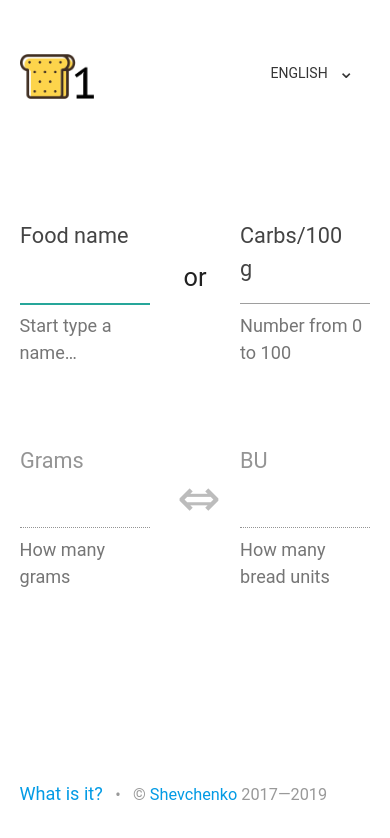
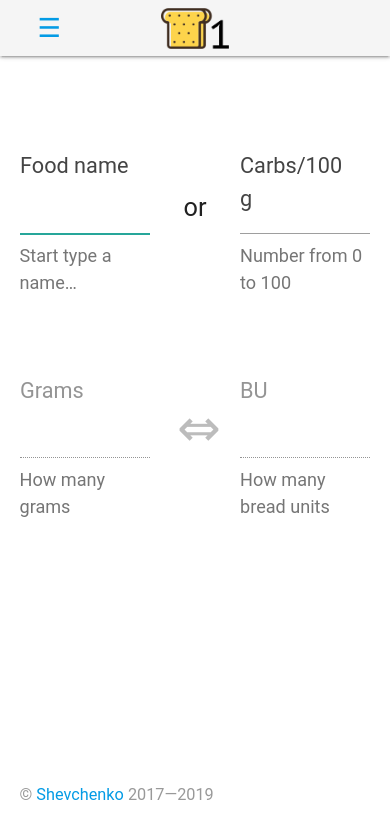
Before and after one commit to denisshevchenko/bread1.life, a plain HTML site: page index.html in a window 390 px wide. Drawn offline with Linux system fonts and the light colour scheme.

Commit message:
Navbar, with mobile version.

```diff
--- a/index.html
+++ b/index.html
@@ -11,7 +11,12 @@
       html { height: 100%; font-family: "PT Sans", "Roboto", "Lucida Grande", "Calibri", sans-serif; font-size: 1.13em; }
       body { display: flex; flex-direction: column; height: 100vh; }
 
-      header { padding-top: 3em; padding-bottom: 5em; }
+      header { padding-bottom: 5em; }
+      nav { background-color: whitesmoke; }
+      nav a { color: #039be5 !important; }
+      nav .brand-logo { margin-top: 0.31em !important; }
+      nav a.sidenav-trigger { font-size: 145% !important; }
+      .sidenav li > a { color: #039be5 !important; font-size: 93% !important; }
       main { flex: 1 0 auto; }
       footer { flex-shrink: 0; padding-bottom: 2em; }
 
@@ -25,14 +30,15 @@
       .form-v-separator { padding-top: 2em; }
       .or { font-size: 1.4em; margin-top: 1.7em; }
       .arr { font-size: 2.9em; margin-top: 0.35em; }
-      .language-selector { font-size: 120%; }
-      .logo-img { max-width: 74px; }
+      .language-selector { font-size: 100%; }
+      .logo-img { max-width: 68px; }
       .header-block { padding: 0 0 0 0 !important; }
       .disclaimerText { color: #dd2c00; }
       .author { font-size: 90%; color: #999; }
       /* Specific styles for mobile displays */
       @media only screen and (max-width: 380px) {
-        header { padding-top: 2em; padding-bottom: 3em; }
+        header { padding-bottom: 3em; }
+        nav .brand-logo { margin-top: 0.21em !important; }
         .input-field > label { font-size: 1.0em; color: #444; }
         .input-field .helper-text { font-size: 0.7em; }
         input[type="text"]:not(.browser-default) { font-size: 1.2em; padding-top: 0.5em; }
@@ -40,28 +46,64 @@
         .arr { font-size: 2.0em; margin-top: 0.85em; }
         .author { font-size: 80%; color: #999; }
       }
+      @media only screen and (max-width: 480px) {
+        nav .brand-logo { margin-top: 0.21em !important; }
+      }
     </style>
     <meta name="viewport" content="width=device-width, initial-scale=1.0"/>
   </head>
 
   <body>
     <header>
-      <div class="container">
-        <div class="row">
-          <div class="col s6 header-block">
-            <img src="img/bread1.png" class="logo-img" alt="Bread1" />
+      <div class="navbar-fixed">
+        <nav>
+          <div class="container">
+            <div class="nav-wrapper">
+              <img src="img/bread1.png" class="logo-img brand-logo" alt="Bread1" />
+              <a href="#" data-target="menuMobile" class="sidenav-trigger">&#9776;</a>
+              <ul class="right hide-on-med-and-down">
+                <li><a href="" data-target="modalWhatIsIt" class="modal-trigger" data-tkey="whatIsItButton"></a></li>
+                <li><a id="language-selector-id" class="dropdown-trigger" href="#!" data-target="set-lang"></a></li>
+              </ul>
+            </div>
           </div>
+        </nav>
+      </div>
 
-          <div class="col s6 right-align language-selector header-block">
-            <a id="language-selector-id" class="dropdown-trigger waves-effect btn-flat" data-target='set-lang'></a>
+      <ul class="sidenav" id="menuMobile">
+        <li><a href="" data-target="modalWhatIsIt" class="modal-trigger" data-tkey="whatIsItButton"></a></li>
+        <li><a id="language-selector-mobile-id" class="dropdown-trigger" href="#!" data-target="set-lang-mobile"></a></li>
+      </ul>
 
-            <ul id='set-lang' class='dropdown-content'>
-              <li><a onclick="setLanguage('en')">English</a></li>
-              <li><a onclick="setLanguage('ru')">Русский</a></li>
-            </ul>
-          </div>
+      <div id="modalWhatIsIt" class="modal">
+        <div class="modal-content">
+          <h4 data-tkey="breadUnitTitle">&nbsp;</h4>
+
+          <p data-tkey="whatIsItDetails"></p>
+
+          <h5 data-tkey="howToUseIt">&nbsp;</h5>
+          <p data-tkey="howToUseItDetails"></p>
+
+          <h5 data-tkey="calculation">&nbsp;</h5>
+          <p data-tkey="calculationDetails"></p>
+
+          <h5 data-tkey="disclaimer" class="disclaimerText">&nbsp;</h5>
+          <p data-tkey="disclaimerDetails"></p>
+        </div>
+        <div class="modal-footer">
+          <a class="modal-close waves-effect btn-flat" data-tkey="agree"></a>
         </div>
       </div>
+
+      <ul id="set-lang" class="dropdown-content">
+        <li><a onclick="setLanguage('en')">English</a></li>
+        <li><a onclick="setLanguage('ru')">Русский</a></li>
+      </ul>
+
+      <ul id="set-lang-mobile" class="dropdown-content">
+        <li><a onclick="setLanguage('en')">English</a></li>
+        <li><a onclick="setLanguage('ru')">Русский</a></li>
+      </ul>
     </header>
 
     <main>
@@ -106,30 +148,9 @@
 
     <footer>
       <div class="container">
-        <a href="" data-target="modal1" class="modal-trigger" data-tkey="whatIsItButton"></a>
         <span class="author">
-          &nbsp;&nbsp;&#8226;&nbsp;&nbsp; &copy; <a href="https://dshevchenko.biz" data-tkey="me"></a> 2017&mdash;2019
+          &copy; <a href="https://dshevchenko.biz" data-tkey="me"></a> 2017&mdash;2019
         </span>
-
-        <div id="modal1" class="modal">
-          <div class="modal-content">
-            <h4 data-tkey="breadUnitTitle">&nbsp;</h4>
-
-            <p data-tkey="whatIsItDetails"></p>
-
-            <h5 data-tkey="howToUseIt">&nbsp;</h5>
-            <p data-tkey="howToUseItDetails"></p>
-
-            <h5 data-tkey="calculation">&nbsp;</h5>
-            <p data-tkey="calculationDetails"></p>
-
-            <h5 data-tkey="disclaimer" class="disclaimerText">&nbsp;</h5>
-            <p data-tkey="disclaimerDetails"></p>
-          </div>
-          <div class="modal-footer">
-            <a class="modal-close waves-effect btn-flat" data-tkey="agree"></a>
-          </div>
-        </div>
       </div>
     </footer>
 
@@ -156,6 +177,8 @@ document.addEventListener('DOMContentLoaded', function(){
   // Initialize modal dialogs and dropdowns.
   const modalInstances = M.Modal.init(document.querySelectorAll('.modal'));
   const dropdownInstances = M.Dropdown.init(document.querySelectorAll('.dropdown-trigger'));
+  const mobileMenuInstances = M.Sidenav.init(document.querySelectorAll('.sidenav'));
+
   // In the beginning inputs for amount are disabled.
   cleanNDisableAmountInputs();
   // Does user define food?
@@ -393,7 +416,8 @@ function translate(localizedText){
 function setLanguage(lang) {
   localStorage.setItem("BU_language", lang);
   // Show current language on a dropdown-button.
-  getById("language-selector-id").innerHTML = getLangName(lang) + "&nbsp;&nbsp;&nbsp;<span style=\"font-size: 140%;\">&#8964;</span>";
+  getById("language-selector-id").innerHTML = getLangName(lang) + "&nbsp;&nbsp;&#8964;";
+  getById("language-selector-mobile-id").innerHTML = getLangName(lang) + "&nbsp;&nbsp;&#8964;";
   currentLanguage = lang;
   if (lang == "ru") {
     translate(ruText);
```
